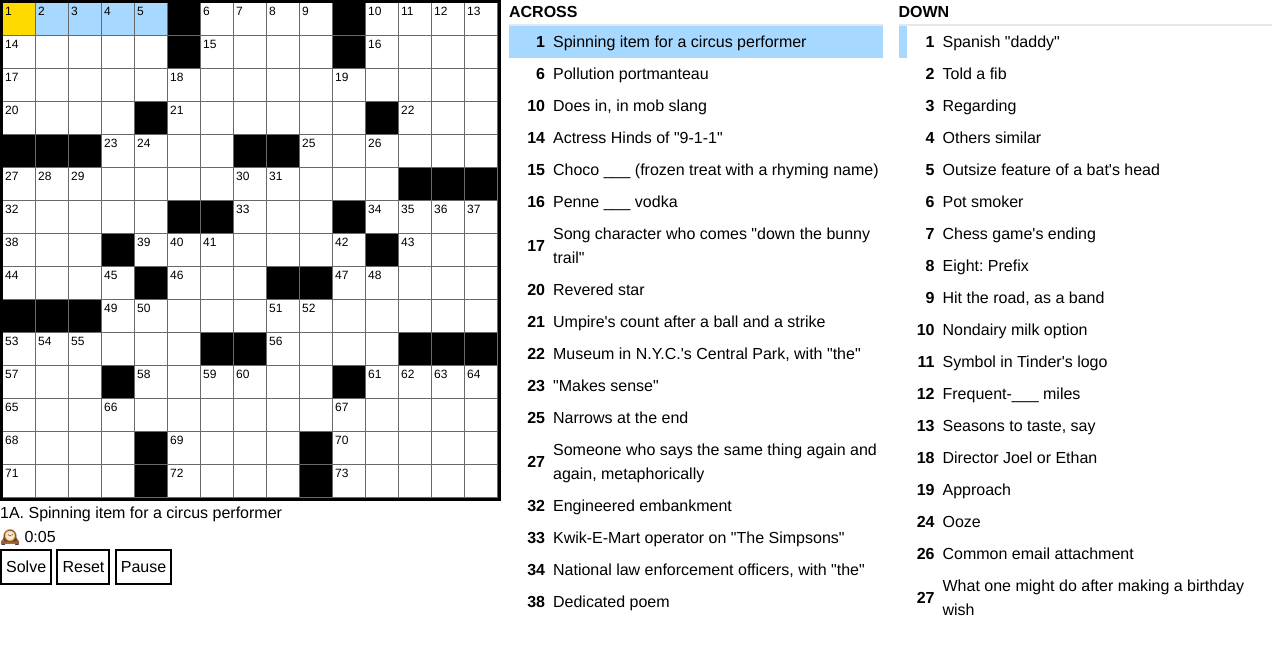
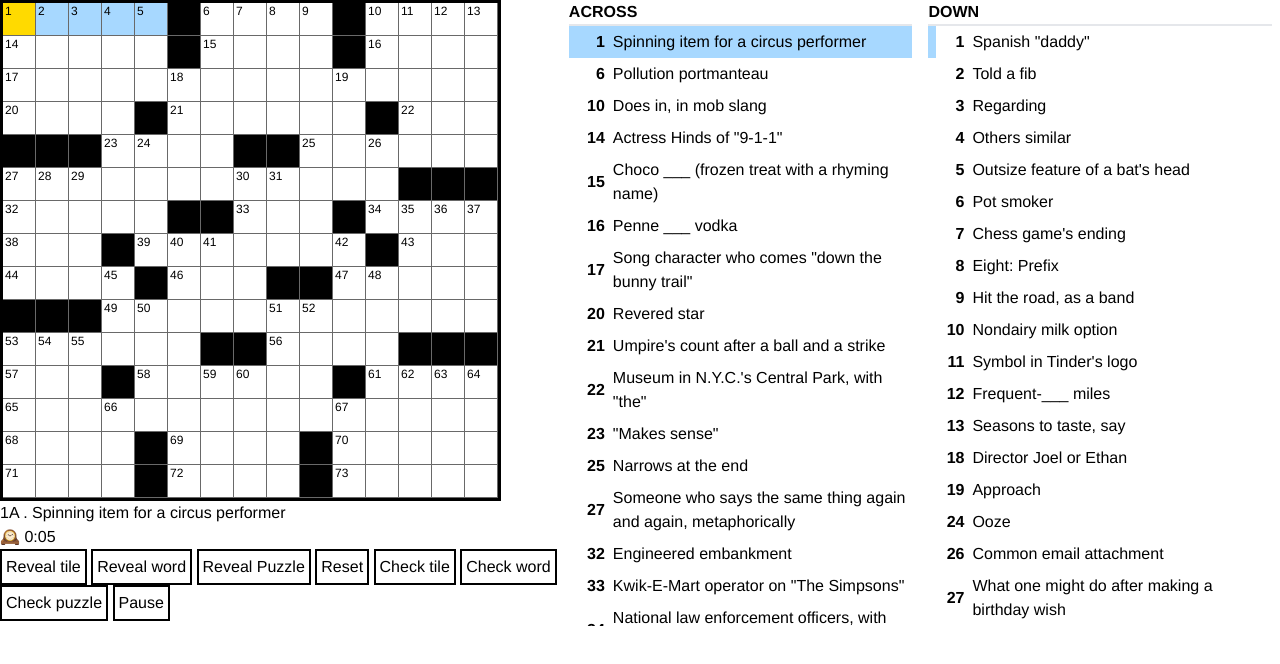
Before and after one commit to gabspeck/crossword-app, a SvelteKit app: page / in a window 1280 px wide. Shown: the top 664 px of the page. Built offline with nearby package versions, Linux system fonts and the light colour scheme.

Commit message:
assistance usage indicators

```diff
--- a/src/routes/+page.svelte
+++ b/src/routes/+page.svelte
@@ -3,8 +3,12 @@
 	import { type AnswerTile, type BlankTile, type Clue, type Direction, loadPuzzle } from '$lib';
 	import { onMount } from 'svelte';
 
+	type CheckStatus = 'correct' | 'incorrect' | null;
+
 	type GridTile = (| BlankTile | AnswerTile & {
 		guess: string
+		check: CheckStatus
+		revealed: boolean
 	}) &
 		{
 			element: HTMLElement | null;
@@ -18,7 +22,9 @@
 		return {
 			...t,
 			guess: '',
-			element: null
+			element: null,
+			check: null,
+			revealed: false
 		};
 	}));
 
@@ -33,9 +39,16 @@
 	const currentTile: NonBlankTile = $derived(tiles[currentTileIndex]) as NonBlankTile;
 	const currentClue: Clue = $derived(puzzle.clues[currentTile.clues[currentDirection]]);
 	const solved = $derived(!tiles.some(t => !t.isBlank && t.guess !== t.answer));
+	let assistanceUsed = $state(false);
 
 	$effect(() => {
 		currentTile.element?.focus();
+	});
+
+	$effect(() => {
+		if (!assistanceUsed && currentTile.check || currentTile.revealed) {
+			assistanceUsed = true;
+		}
 	});
 
 	$effect(() => {
@@ -47,10 +60,10 @@
 	$effect(() => {
 		if (currentClue) {
 			for (let e of document.getElementsByClassName('focused-clue')) {
-				e.scrollIntoView({behavior: 'smooth'})
+				e.scrollIntoView({ behavior: 'smooth' });
 			}
 		}
-	})
+	});
 
 	const onTileKeyDown = (ev: KeyboardEvent, tile: NonBlankTile) => {
 		const key = ev.key.toUpperCase();
@@ -95,7 +108,10 @@
 				break;
 			default:
 				if (key.length === 1 && !paused && !solved) {
+					if (tile.check !== 'correct') {
 						tile.guess = key.toUpperCase().trim();
+						tile.check = null;
+					}
 					if (currentTileIndex === currentClue.tiles.at(-1)) {
 						const firstEmpty = firstEmptyTileInClue(currentClue);
 						if (firstEmpty != undefined) {
@@ -167,11 +183,34 @@
 	const firstEmptyTileInClue = (clue: Clue) =>
 		clue.tiles.find(idx => (tiles[idx] as NonBlankTile).guess === '');
 
-	const solvePuzzle = () => {
+	const checkTile = (tile: GridTile) => {
+		if (!tile.isBlank && !tile.check) {
+			tile.check = tile.guess === tile.answer ? 'correct' : 'incorrect';
+		}
+	};
+
+	const checkClue = (clue: Clue) => {
+		for (let tileIndex of clue.tiles) {
+			checkTile(tiles[tileIndex]);
+		}
+	};
+
+	const revealTile = (tile: GridTile) => {
+		if (!tile.isBlank && tile.guess !== tile.answer) {
+			tile.guess = tile.answer;
+			tile.revealed = true;
+			tile.check = 'correct';
+		}
+	};
+	const revealClue = () => {
+		currentClue.tiles.forEach(tileNumber => {
+			revealTile(tiles[tileNumber]);
+		});
+	};
+
+	const revealPuzzle = () => {
 		tiles.forEach((tile) => {
-			if (!tile.isBlank) {
-				tile.guess = tile.answer;
-			}
+			revealTile(tile as NonBlankTile);
 		});
 	};
 
@@ -179,6 +218,8 @@
 		tiles.forEach((tile) => {
 			if (!tile.isBlank) {
 				tile.guess = '';
+				tile.revealed = false;
+				tile.check = null;
 			}
 			currentTileIndex = puzzle.clues[0].tiles[0];
 			secondsSpent = 0;
@@ -253,28 +294,60 @@
 						onclick={tile.isBlank ? null : onTileClick}
 						onfocus={tile.isBlank ? null : () => {if (tileIndex !== currentTileIndex) currentTileIndex = tileIndex}}>
 						{#if !tile.isBlank}
+							<div>
+								{#if tile.check === 'incorrect'}
+									<svg class="absolute" viewBox="0 0 100 100" xmlns="http://www.w3.org/2000/svg">
+										<line x1="100" y1="0" x2="0" y2="100" stroke="red" stroke-width="2" />
+									</svg>
+								{/if}
+								{#if tile.revealed}
+									<svg class="absolute" viewBox="0 0 100 100" xmlns="http://www.w3.org/2000/svg">
+										<g>
+											<polygon fill="#e63333" points="103.00,0.00 69.67,0.00 103.00,36.33" />
+											<circle fill="white" cx="93.24" cy="12.76" r="4.88" />
+										</g>
+									</svg>
+								{/if}
 								<div class="absolute top-[-1px] left-0.5 select-none">
 									<p class="text-[0.75em]">
 										{tile.label}
 									</p>
 								</div>
 								<div class="flex justify-center w-full h-full absolute top-1">
-								<p class="text-[22px] cursor-default select-none">
+									<p class="text-[22px] cursor-default select-none" class:text-[#2860d8]={tile.check === 'correct'}>
 										{!solved && paused ? '' : tile.guess}
 									</p>
+								</div>
 							</div>
 						{/if}
 					</div>
 				{/each}
 			</div>
 			<div>
-				<p class:text-[#98a2a9]={paused} class:bg-[#98a2a9]={paused}>{currentClue.number}{currentDirection.at(0)?.toUpperCase()}. {currentClue.prompt}</p>
+				<p class:text-[#98a2a9]={!solved && paused}
+					 class:bg-[#98a2a9]={!solved && paused}>{currentClue.number}{currentDirection.at(0)?.toUpperCase()}
+					. {currentClue.prompt}</p>
 				<p>🕰️ {formatDuration(secondsSpent)}</p>
 				<button class="border-2 border-black p-1"
-								onclick={solvePuzzle}>Solve
+								onclick={() => revealTile(currentTile)}>Reveal tile
+				</button>
+				<button class="border-2 border-black p-1"
+								onclick={revealClue}>Reveal word
+				</button>
+				<button class="border-2 border-black p-1"
+								onclick={revealPuzzle}>Reveal Puzzle
 				</button>
 				<button class="border-2 border-black p-1"
 								onclick={resetPuzzle}>Reset
+				</button>
+				<button onclick={() => checkTile(currentTile)} class="border-2 border-black p-1">
+					Check tile
+				</button>
+				<button onclick={() => checkClue(currentClue)} class="border-2 border-black p-1">
+					Check word
+				</button>
+				<button class="border-2 border-black p-1">
+					Check puzzle
 				</button>
 				{#if !solved}
 					<button class="border-2 border-black p-1"
@@ -294,10 +367,10 @@
 									class:focused-clue={currentClue === clue || clue.tiles.includes(currentTileIndex)}
 									class:bg-[#a7d8ff]={currentClue === clue}
 									class:border-l-[#a7d8ff]={clue.tiles.includes(currentTileIndex)}
-									class:text-[#98a2a9]={paused || clue.tiles.every(t => !tiles[t].isBlank && !!tiles[t].guess)}
+									class:text-[#98a2a9]={clue.tiles.every(t => !tiles[t].isBlank && !!tiles[t].guess)}
 							>
 								<span class="min-w-6 text-right font-bold mr-2">{clue.number}</span>
-								<span class:bg-[#98a2a9]={paused} class:select-none={paused}>{clue.prompt}</span>
+								<span class:bg-[#98a2a9]={!solved && paused} class:text-[#98a2a9]={!solved && paused} class:select-none={paused}>{clue.prompt}</span>
 							</li>
 						{/each}
 					</ol>
```
Lines whose indentation alone changed are shown as unchanged.
